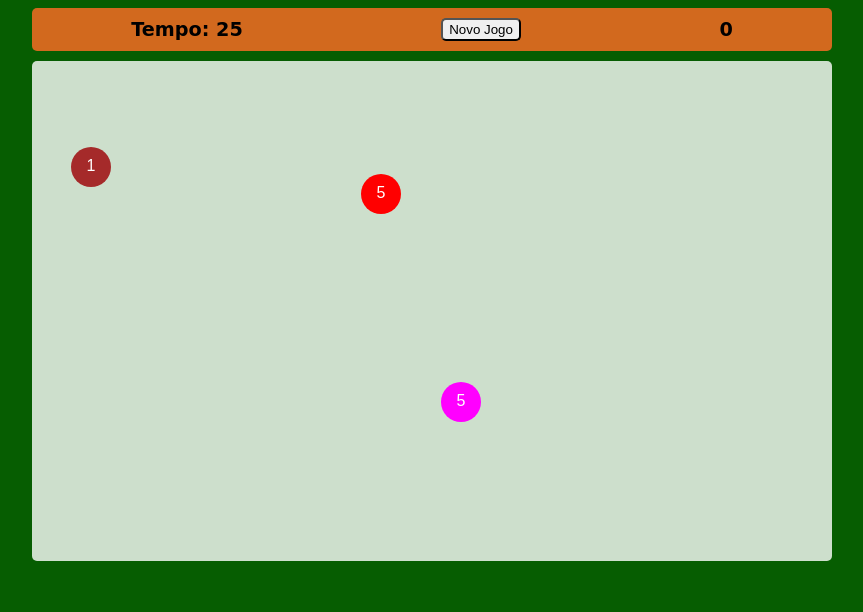
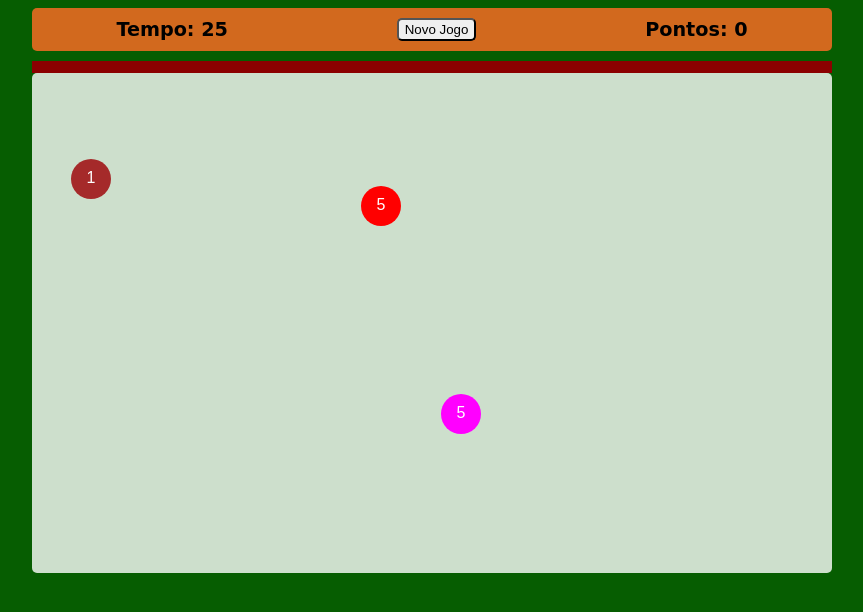
Before and after one commit to Guba531/bola-maluca, a plain HTML site: page game.html in a window 1280 px wide. Shown: the whole page, without its empty margins (208-1071 px from the left). Drawn offline with Linux system fonts and the light colour scheme; a web font is replaced by a local one.

Commit message:
Hoje eu fiz o css de um texto que aparece apos a partida e arrumei a palavra Pontos: no html porque não estava aparecendo no meu jogo. Fiz pesquisas e aprendi coisas novas.

```diff
--- a/game.html
+++ b/game.html
@@ -13,7 +13,7 @@
     <div class="container">
         <div class="timer">Tempo: <span id="time">00:00</span></div>
         <button class="resetButton" id="resetBtn">Novo Jogo</button>
-        <div class="score" id="score">Tentativas: <span id="attempts">0</span></div>
+        <div class="score">Pontos: <span id="attempts">0</span></div>
     </div>
     <div class="message" id="message"></div>
     <div class="prancheta-container">
--- a/script5.js
+++ b/script5.js
@@ -1,6 +1,6 @@
 const canvas = document.getElementById('myCanvas');
 const ctx = canvas.getContext('2d');
-const scoreSpan = document.getElementById('score');
+const scoreSpan = document.getElementById('attempts');
 const timerSpan = document.getElementById('time');
 const restartButton = document.getElementById('resetBtn');
 const messageDiv = document.getElementById('message');
@@ -138,9 +138,22 @@ function startTimer() {
         gameTimer--;
         updateGameDisplay();
 
-        if (gameTimer <= 0) {
+        const mensagens = [
+  "⏰ O tempo voou!",
+  "😅 Acabou rapidinho, hein?",
+  "🎯 Você mandou bem!",
+  "✨ Fim de jogo, artista do teclado!"
+];
+
+if (gameTimer <= 0) {
+    const aleatoria = mensagens[Math.floor(Math.random() * mensagens.length)];
+    endGame(`${aleatoria}       Sua pontuação: ${score}`);
+}
+
+        /*if (gameTimer <= 0) {
             endGame(`Tempo esgotado! Sua pontuação final: ${score}`);
-        }
+
+        }*/
     }, 1000);
 }
 
--- a/style.css
+++ b/style.css
@@ -56,7 +56,7 @@ body {
 
 
     background-color: rgba(255, 255, 255, 0.8); /* Fundo branco semi-transparente */
-    cursor: crosshair; /* Ou pointer, ou até uma imagem customizada */
+    cursor: pointer; /* Ou pointer, ou até uma imagem customizada */
 }
 
 .container {
@@ -74,3 +74,11 @@ body {
     font-family: "BBH Sans Hegarty", sans-serif;
     border-radius: 5px;
 }
+
+.message {
+    color: rgb(255, 179, 0);
+    background-color: darkred;
+    font-size: 1.2em;
+    padding: 6px;
+    text-align: center;
+}
```
